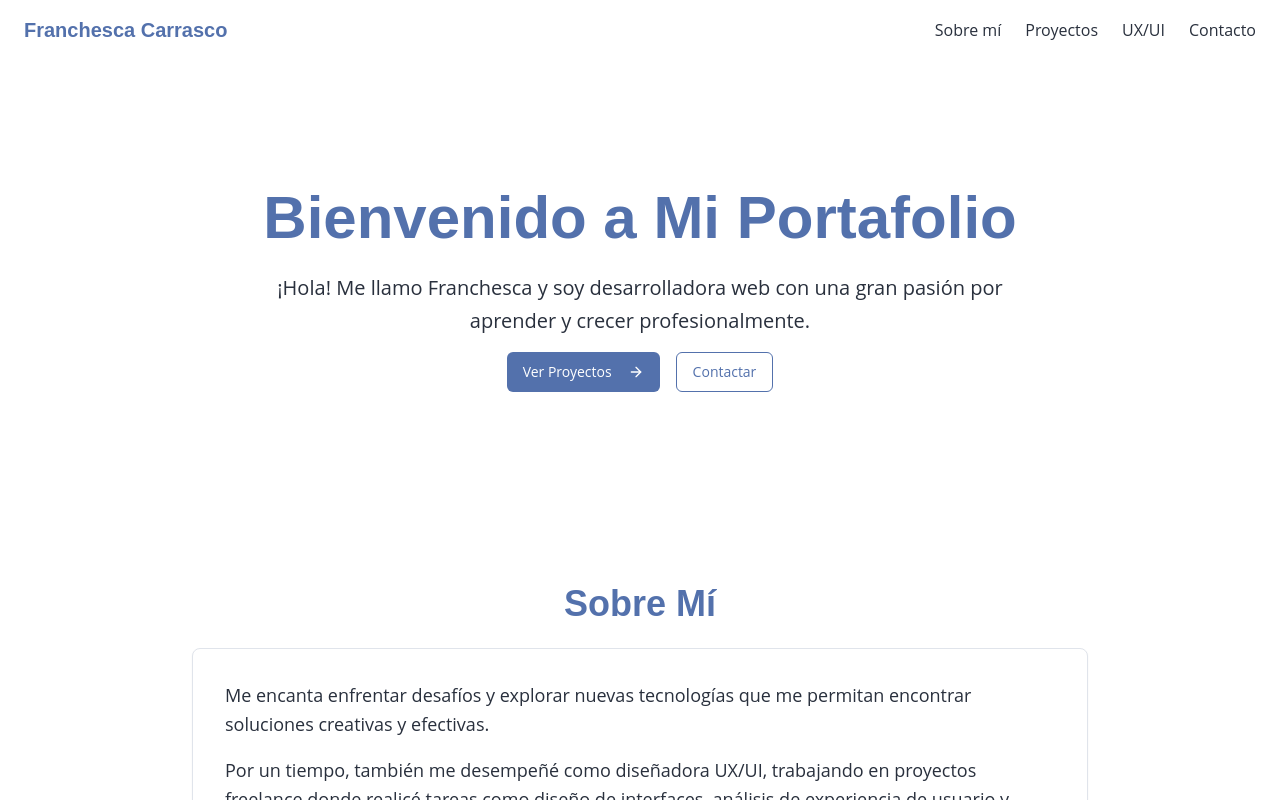
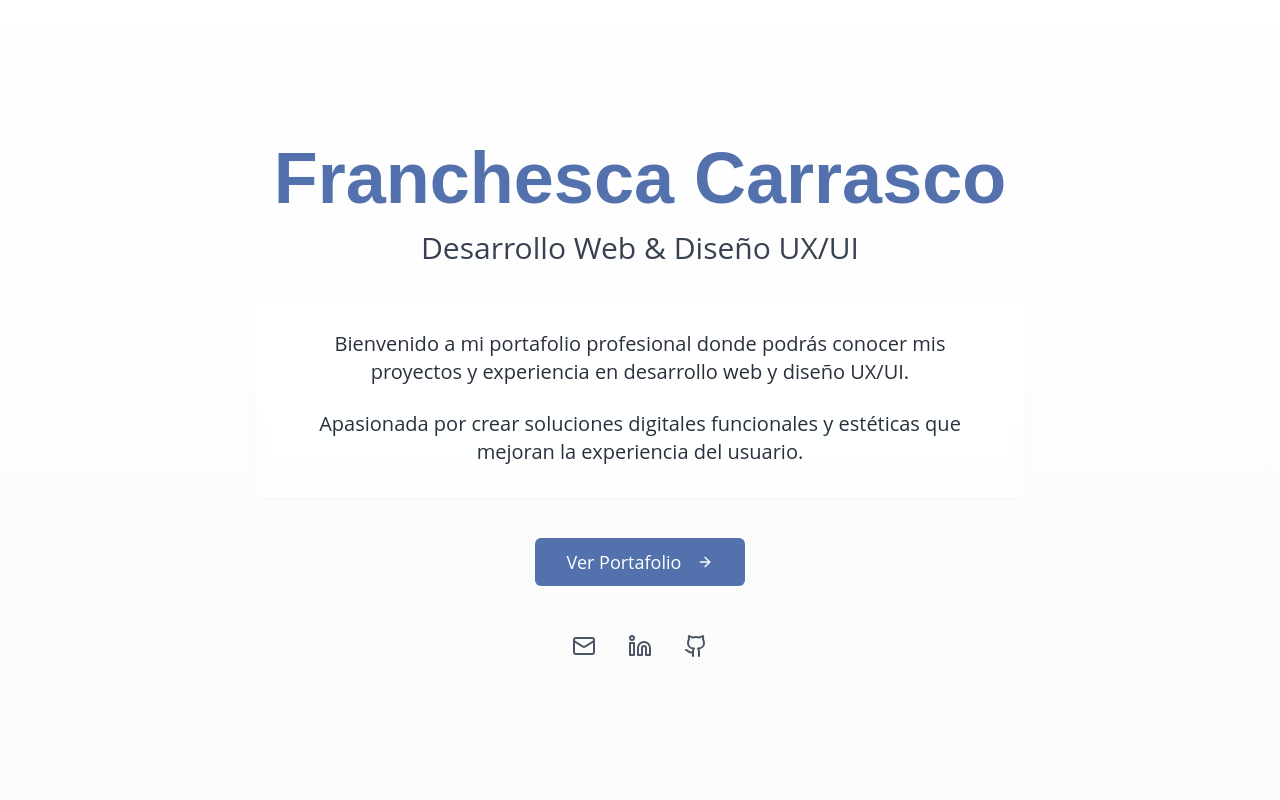
Before and after one commit to franchescaycr/Portfolio, a React (Vite) app: page / in a window 1280 px wide. Shown: the top 800 px of the page. Built offline with nearby package versions, Linux system fonts and the light colour scheme.

Commit message:
feat: Implement landing page
Adds a landing page to the application, including a hero section, about section, and contact form.

```diff
--- a/src/App.tsx
+++ b/src/App.tsx
@@ -4,10 +4,10 @@ import { Toaster as Sonner } from "@/components/ui/sonner";
 import { TooltipProvider } from "@/components/ui/tooltip";
 import { QueryClient, QueryClientProvider } from "@tanstack/react-query";
 import { HashRouter, Routes, Route } from "react-router-dom";
-import Index from "./pages/Index";
+import LandingPage from "./pages/LandingPage";
+import Portfolio from "./pages/Portfolio";
 import NotFound from "./pages/NotFound";
 
-// Eliminar comentarios que ya no son necesarios
 const queryClient = new QueryClient();
 
 const App = () => (
@@ -17,7 +17,8 @@ const App = () => (
       <Sonner />
       <HashRouter>
         <Routes>
-          <Route path="/" element={<Index />} />
+          <Route path="/" element={<LandingPage />} />
+          <Route path="/portfolio" element={<Portfolio />} />
           {/* ADD ALL CUSTOM ROUTES ABOVE THE CATCH-ALL "*" ROUTE */}
           <Route path="*" element={<NotFound />} />
         </Routes>
--- a/src/components/Navigation.tsx
+++ b/src/components/Navigation.tsx
@@ -1,7 +1,7 @@
 
 import React, { useState, useEffect } from "react";
 import { Link } from "react-router-dom";
-import { Menu, X } from "lucide-react";
+import { Menu, X, Home } from "lucide-react";
 
 const Navigation: React.FC = () => {
   const [isOpen, setIsOpen] = useState(false);
@@ -28,8 +28,8 @@ const Navigation: React.FC = () => {
     }`}>
       <div className="container mx-auto px-6 py-4">
         <div className="flex justify-between items-center">
-          <Link to="/" className="text-xl text-primary font-quicksand font-bold">
-            Franchesca Carrasco
+          <Link to="/" className="text-xl text-primary font-quicksand font-bold flex items-center">
+            <Home size={20} className="mr-2" /> Inicio
           </Link>
 
           {/* Mobile menu button */}
--- /dev/null
+++ b/src/pages/LandingPage.tsx
@@ -0,0 +1,82 @@
+
+import React, { useState, useEffect } from "react";
+import { Link } from "react-router-dom";
+import { ArrowRight, Github, Linkedin, Mail } from "lucide-react";
+import { Button } from "@/components/ui/button";
+
+const LandingPage: React.FC = () => {
+  const [isVisible, setIsVisible] = useState(false);
+
+  useEffect(() => {
+    // Trigger animation after component mounts
+    setIsVisible(true);
+  }, []);
+
+  return (
+    <div className="min-h-screen flex flex-col bg-gradient-to-b from-white to-secondary/30">
+      <div className="container mx-auto px-6 flex flex-col flex-grow items-center justify-center py-12 text-center">
+        <div
+          className={`max-w-3xl transition-all duration-1000 ${
+            isVisible ? 'opacity-100 translate-y-0' : 'opacity-0 translate-y-10'
+          }`}
+        >
+          <h1 className="text-5xl md:text-7xl font-bold text-primary mb-4">
+            Franchesca Carrasco
+          </h1>
+          <p className="text-2xl md:text-3xl mb-8 text-gray-700">
+            Desarrollo Web & Diseño UX/UI
+          </p>
+          <div className="bg-white/70 backdrop-blur-sm p-8 rounded-lg shadow-sm mb-10">
+            <p className="text-lg md:text-xl leading-relaxed mb-6">
+              Bienvenido a mi portafolio profesional donde podrás conocer mis proyectos
+              y experiencia en desarrollo web y diseño UX/UI.
+            </p>
+            <p className="text-lg md:text-xl leading-relaxed">
+              Apasionada por crear soluciones digitales funcionales y estéticas
+              que mejoran la experiencia del usuario.
+            </p>
+          </div>
+
+          <div className="flex flex-col sm:flex-row gap-4 justify-center mb-12">
+            <Button asChild className="bg-primary hover:bg-primary/90 text-white font-medium group px-8 py-6 text-lg">
+              <Link to="/portfolio" className="flex items-center">
+                Ver Portafolio
+                <ArrowRight size={20} className="ml-2 group-hover:translate-x-1 transition-transform" />
+              </Link>
+            </Button>
+          </div>
+
+          <div className="flex justify-center space-x-8">
+            <a
+              href="mailto:franchescaycarrasco@gmail.com"
+              className="text-gray-600 hover:text-primary transition-colors"
+              aria-label="Email"
+            >
+              <Mail size={24} />
+            </a>
+            <a
+              href="https://www.linkedin.com/in/franchesca-carrasco/"
+              target="_blank"
+              rel="noopener noreferrer"
+              className="text-gray-600 hover:text-primary transition-colors"
+              aria-label="LinkedIn"
+            >
+              <Linkedin size={24} />
+            </a>
+            <a
+              href="https://github.com/franchescaycr"
+              target="_blank"
+              rel="noopener noreferrer"
+              className="text-gray-600 hover:text-primary transition-colors"
+              aria-label="GitHub"
+            >
+              <Github size={24} />
+            </a>
+          </div>
+        </div>
+      </div>
+    </div>
+  );
+};
+
+export default LandingPage;
--- /dev/null
+++ b/src/pages/Portfolio.tsx
@@ -0,0 +1,27 @@
+
+import React from "react";
+import Navigation from "@/components/Navigation";
+import Hero from "@/components/Hero";
+import About from "@/components/About";
+import Projects from "@/components/Projects";
+import UXUIProjects from "@/components/UXUIProjects";
+import Contact from "@/components/Contact";
+import Footer from "@/components/Footer";
+
+const Portfolio: React.FC = () => {
+  return (
+    <div className="min-h-screen flex flex-col">
+      <Navigation />
+      <main className="flex-grow">
+        <Hero />
+        <About />
+        <Projects />
+        <UXUIProjects />
+        <Contact />
+      </main>
+      <Footer />
+    </div>
+  );
+};
+
+export default Portfolio;
```
